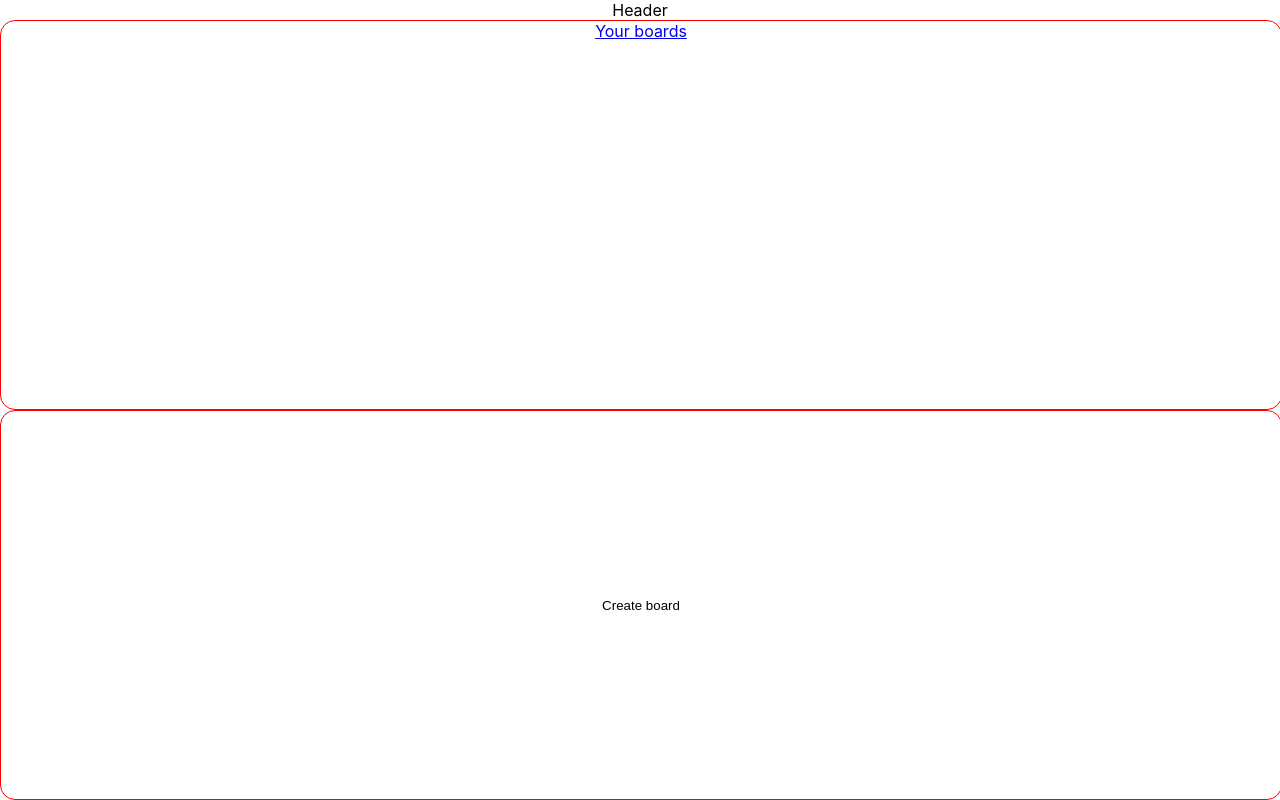
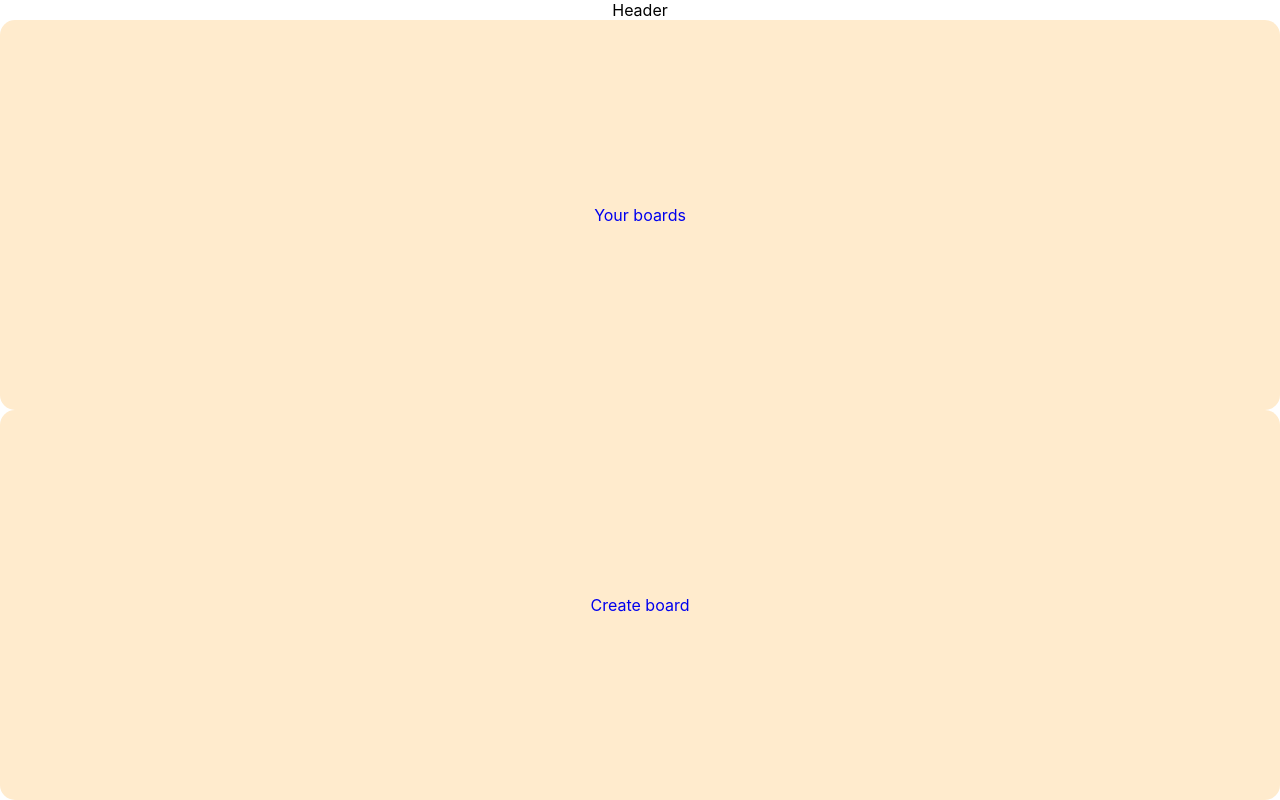
Before and after one commit to lighterboiii/task-tracker, a React (Create React App) app: page / in a window 1280 px wide. Built offline with nearby package versions, Linux system fonts and the light colour scheme.

Commit message:
fix: исправления в позиционировании элементов

```diff
--- a/src/components/Navigation/Navigation.module.scss
+++ b/src/components/Navigation/Navigation.module.scss
@@ -1,4 +1,6 @@
 .nav {
+  position: absolute;
+  bottom: 0;
   margin: 0 auto;
   display: flex;
   flex-direction: row;
@@ -8,5 +10,6 @@
   &__element {
     padding: 10px;
     text-decoration: none;
+    max-height: 40px;
   }
 }
--- a/src/components/TrackerComponent/tracker-component.module.scss
+++ b/src/components/TrackerComponent/tracker-component.module.scss
@@ -10,8 +10,8 @@
   &__button {
     position: absolute;
     right: 0;
-    bottom: 0;
-    border: .5px black solid;
+    bottom: 40px;
+    border: none;
     background: transparent;
     padding: 16px;
   }
--- a/src/pages/BoardPage/board.module.scss
+++ b/src/pages/BoardPage/board.module.scss
@@ -1,4 +1,5 @@
 .board {
+  position: relative;
   margin: 0;
   height: 100%;
   flex: 1;
--- a/src/pages/HomePage/home.module.scss
+++ b/src/pages/HomePage/home.module.scss
@@ -6,19 +6,15 @@
   grid-template-rows: repeat(2, 1fr);
 
   &__element {
+    width: 100%;
+    height: 100%;
     display: flex;
     justify-content: center;
     align-items: center;
+    border: none;
+    cursor: pointer;
+    text-decoration: none;
     border-radius: 15px;
-    width: 100%;
-    border: 1px red solid;
-  }
-
-  &__button {
-    width: 100%;
-    height: 100%;
-    border: none;
-    background: transparent;
-    cursor: pointer;
+    background-color: blanchedalmond;
   }
 }
--- a/src/pages/HomePage/home.tsx
+++ b/src/pages/HomePage/home.tsx
@@ -4,18 +4,14 @@ import styles from './home.module.scss';
 
 const HomePage: FC = () => {
   return (
-    <div className={styles.home}>
-      <div className={styles.home__element}>
-        <Link className={styles.home__button} to="/boards">
-          Your boards
-        </Link>
-      </div>
-      <div className={styles.home__element}>
-        <button type="button" className={styles.home__button}>
-          Create board
-        </button>
-      </div>
-    </div>
+    <nav className={styles.home}>
+      <Link className={styles.home__element} to="/boards">
+        Your boards
+      </Link>
+      <Link className={styles.home__element} to="/create">
+        Create board
+      </Link>
+    </nav>
   );
 };
 
```
